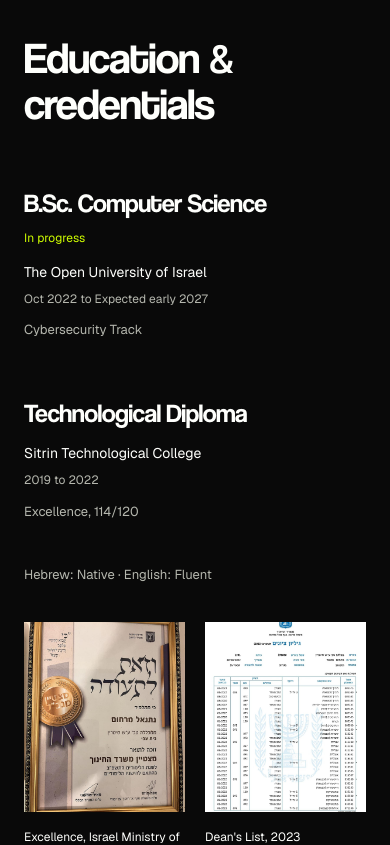
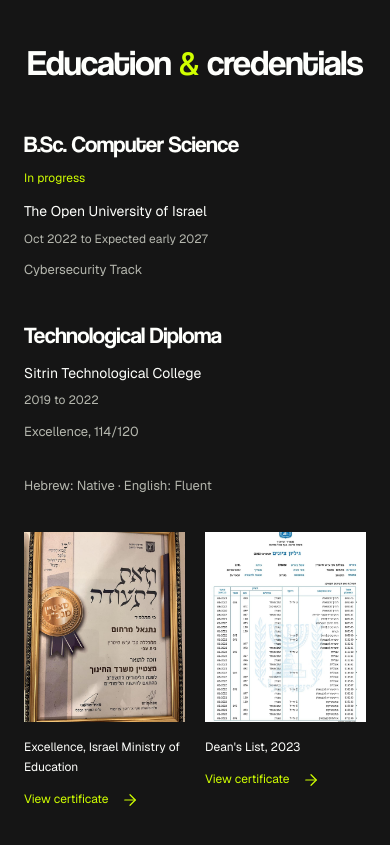
Before and after one commit to netanelMarchum/netanelMarchumCv, a React (Vite) app: page / in a window 390 px wide. Shown: the part 5280-6125 px from the top of the page. Built offline with nearby package versions, Linux system fonts and the light colour scheme; a web font is replaced by a local one.

Commit message:
Give education its own centered chapter and contrasting dark surface (#10)

```diff
--- a/src/pages/HomePortfolio.css
+++ b/src/pages/HomePortfolio.css
@@ -335,3 +335,25 @@
  .home-portfolio .hp-contact-links .hp-social-link,
  .home-portfolio .hp-contact-links .hp-contact-whatsapp { min-width:80px; }
 }
+
+/* Education is a standalone chapter, distinct from the experience list. */
+.home-portfolio #education { display:block; background:#151515; padding-block:clamp(72px,7vw,112px); }
+.home-portfolio #education > h2 { max-width:none; margin:0 auto 56px; text-align:center; font-size:clamp(40px,4.8vw,64px); line-height:1.1; color:var(--hp-white); }
+.home-portfolio #education > h2 br { display:none; }
+.home-portfolio #education > h2 .hp-ampersand { color:var(--hp-lime); }
+.home-portfolio #education .hp-education-grid { display:grid; grid-template-columns:minmax(0,1.25fr) minmax(0,.85fr); gap:56px; align-items:start; }
+.home-portfolio #education .hp-education-grid > div { display:grid; grid-template-columns:repeat(2,minmax(0,1fr)); gap:32px; }
+.home-portfolio #education .hp-education-row { padding-top:8px; }
+.home-portfolio #education .hp-education-row h3 { font-size:clamp(23px,2vw,28px); }
+.home-portfolio #education .hp-languages { margin-top:0; }
+.home-portfolio #education .hp-certificates { max-width:440px; justify-self:end; gap:24px; }
+@media(max-width:960px) {
+ .home-portfolio #education .hp-education-grid { grid-template-columns:minmax(0,1fr); gap:44px; }
+ .home-portfolio #education .hp-certificates { justify-self:center; }
+}
+@media(max-width:700px) {
+ .home-portfolio #education > h2 { margin-bottom:40px; font-size:clamp(36px,8vw,48px); }
+ .home-portfolio #education .hp-education-grid > div { grid-template-columns:minmax(0,1fr); gap:32px; }
+ .home-portfolio #education .hp-education-grid { gap:36px; }
+ .home-portfolio #education .hp-certificates { gap:20px; }
+}
```
